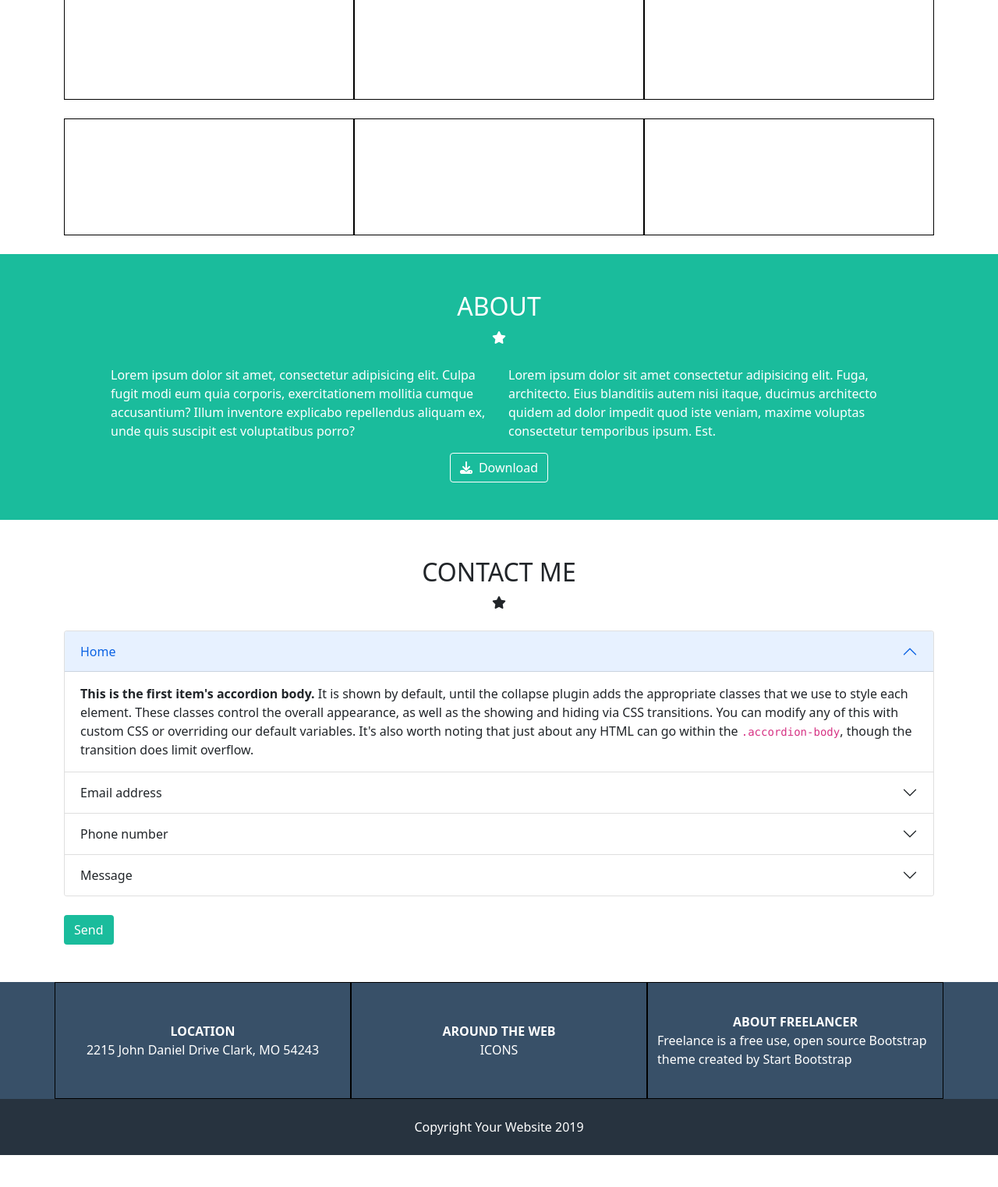
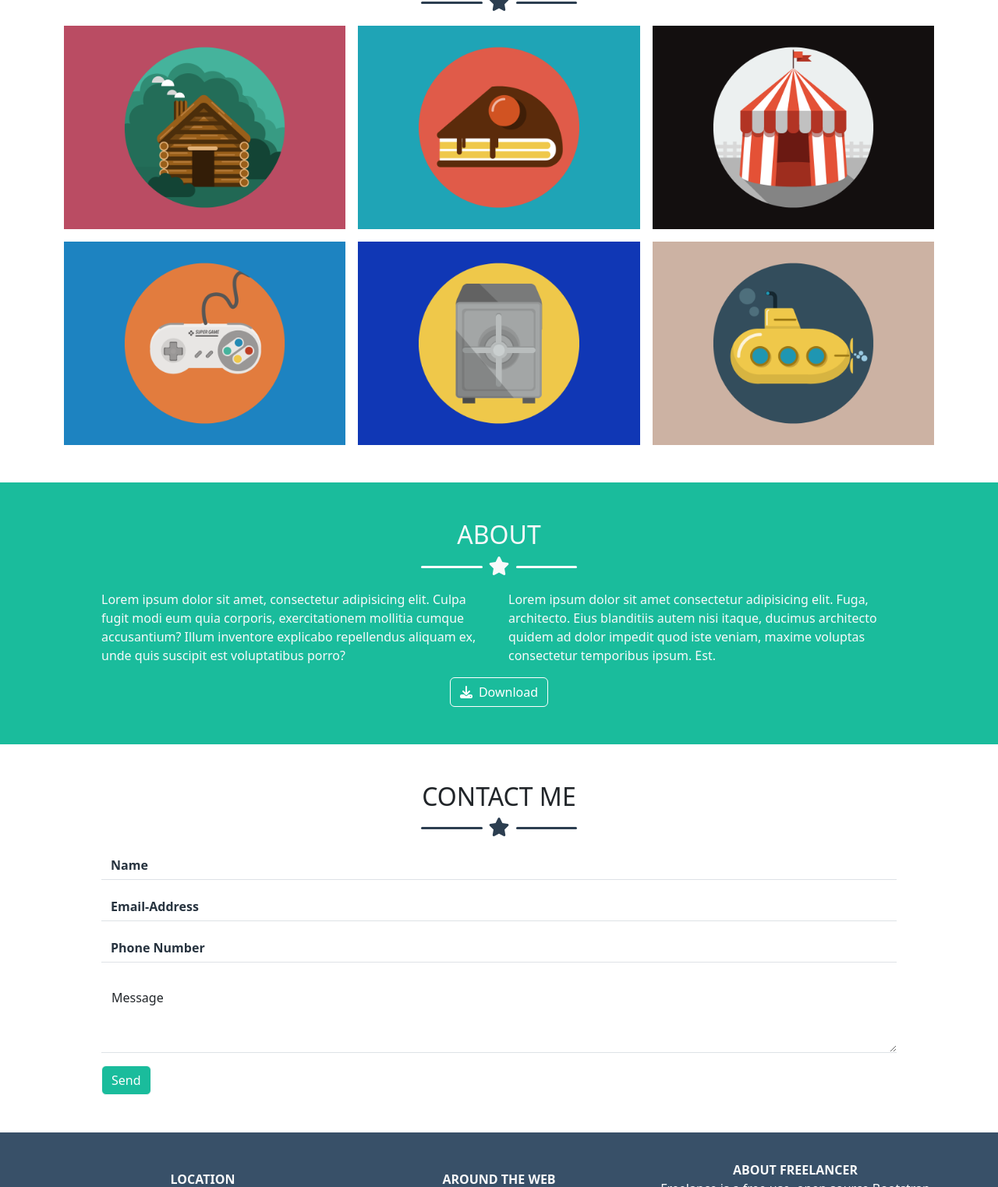
Before and after one commit to DavideAnile/html-css-bootstrap-freelancer, a plain HTML site: page index.html in a window 1280 px wide. Shown: the part 538-2061 px from the top of the page at 78% size. Before the commit the page ends 2020 px from the top, so only its background shows below. Drawn offline with nearby package versions, Linux system fonts and the light colour scheme.

Commit message:
End exercise

```diff
--- a/css/style.css
+++ b/css/style.css
@@ -1,24 +1,35 @@
 nav{
 
-    background-color: blue;
+    background-color: #293644;
 }
 
+/* MAIN */
 #colored-section{
     background-color: #1abc9c;
-    color: white;
+
 }
-.image-container{
-    width: 150px;
-    height: 150px;
-    background-color: red;
+#colored-section img{
+    max-width: 150px;
 }
 
-.test{
-    height: 150px;
-    border: 1px solid black;
+.my-container{
+    width: 200px;
 }
 
+.my-container .bar{
+    display: flex;
+    flex-grow: 1;
+    height: 3px;
+    background-color:  white;
+}
 
+.my-container .bar.special{
+    background-color: #2c3e50;
+}
+
+.blue-star{
+    color: #2c3e50;
+}
 
 .first-btn{
     border: 1px solid white;
@@ -26,17 +37,25 @@ nav{
 }
 
 .second-btn{
-    align-self: flex-start;
     background-color: #1abc9c;
     color: white;
 }
 
+.form-control::placeholder{
+    color:#27333f;
+    font-weight: bold;
+}
+
+/* /MAIN */
+
+/* FOOTER */
+
 .up-footer{
     background-color: #385068;
-    color: white;
 }
 
 .bottom-footer{
     background-color: #27333f;
-    color: white;
 }
+
+/* /FOOTER */
--- a/index.html
+++ b/index.html
@@ -5,180 +5,162 @@
     <meta http-equiv="X-UA-Compatible" content="IE=edge">
     <meta name="viewport" content="width=device-width, initial-scale=1.0">
     <link rel="stylesheet" href="https://cdnjs.cloudflare.com/ajax/libs/font-awesome/6.3.0/css/all.min.css" integrity="sha512-SzlrxWUlpfuzQ+pcUCosxcglQRNAq/DZjVsC0lE40xsADsfeQoEypE+enwcOiGjk/bSuGGKHEyjSoQ1zVisanQ==" crossorigin="anonymous" referrerpolicy="no-referrer" />
-    <link href="https://cdn.jsdelivr.net/npm/bootstrap@5.0.2/dist/css/bootstrap.min.css" rel="stylesheet" integrity="sha384-EVSTQN3/azprG1Anm3QDgpJLIm9Nao0Yz1ztcQTwFspd3yD65VohhpuuCOmLASjC" crossorigin="anonymous">
+    <link href="https://cdn.jsdelivr.net/npm/bootstrap@5.3.0-alpha1/dist/css/bootstrap.min.css" rel="stylesheet" integrity="sha384-GLhlTQ8iRABdZLl6O3oVMWSktQOp6b7In1Zl3/Jr59b6EGGoI1aFkw7cmDA6j6gD" crossorigin="anonymous">
     <link rel="stylesheet" href="css/style.css">
     <title>Document</title>
 </head>
 <body>
-    <nav class="container-fluid pt-3">
+    <nav class="container-fluid text-white py-2">   <!-- NAVBAR-->
         <div class="container d-flex justify-content-between">
-            <div class="nav-left ">START BOOTSTRAP</div>
-            <div class="nav-right d-flex align-items-center pe-4">
-                <ul class="d-flex gap-3 list-unstyled ">
+            <div class="nav-left d-flex align-items-center fw-bold fs-4">START BOOTSTRAP</div>
+            <div class="nav-right position-relative d-flex align-items-center">
+                <div class="position-absolute top-50 end-0 translate-middle-y d-block d-sm-none"><i class="fa-sharp fa-solid fa-bars"></i></div>
+                <ul class="d-flex d-none d-sm-flex gap-3 list-unstyled fw-bold pt-3">
                     <li>PORTFOLIO</li>
                     <li>ABOUT</li>
                     <li>CONTACT</li>
                 </ul>
             </div>
         </div>
-    </nav>
+    </nav>           <!-- /NAVBAR-->
 
     <main>
-        <section id="colored-section">
+        <section id="colored-section" class="text-light">   <!-- FIRST SECTION-->
             <div class="container d-flex flex-column align-items-center">
-                <div class="image-container mb-3 mt-5"></div>
+
+                  <img src="img/avatar.svg" class="img-fluid pt-4 pb-2" alt="...">
+
                 <h1>START BOOTSTRAP</h1>
-                <div><i class="fa-solid fa-star"></i></div>
-                <div>GRAPHIC ARTIST - WEB DESIGNER - ILLUSTRATOR</div>
+                <div class="my-container d-flex align-items-center gap-2 pb-3">
+                  <div class="bar rounded-5"></div>
+                  <div><i class="fa-solid fa-star fs-4"></i></div>
+                  <div class="bar rounded-5"></div>
                 </div>
-        </section>
+                <div class="pb-5">GRAPHIC ARTIST - WEB DESIGNER - ILLUSTRATOR</div>
+            </div>
+        </section>     <!-- /FIRST SECTION-->
 
-        <section>
+        <section class="mb-5">  <!-- SECOND SECTION-->
             <div class="container d-flex flex-column justify-content-between align-items-center">
                 <h2 class="mt-5">PORTFOLIO</h2>
-                <div class="mb-4"><i class="fa-solid fa-star"></i></div>
-                <div class="container">
-                    <div class="row row-cols-3 g-4 mb-4">
-                        <div class="col test"></div>
-                        <div class="col test"></div>
-                        <div class="col test"></div>
-                        <div class="col test"></div>
-                        <div class="col test"></div>
-                        <div class="col test"></div>
+                <div class="my-container d-flex align-items-center gap-2 pb-3">
+                  <div class="bar special rounded-5"></div>
+                  <div><i class="blue-star fa-solid fa-star fs-4"></i></div>
+                  <div class="bar special rounded-5"></div>
                 </div>
             </div>
-        </section>
-
-        <section id="colored-section">
-
-            <div class="container d-flex flex-column align-items-center">
-                <h2 class="mt-5">ABOUT</h2>
-                <div class="mb-4"><i class="fa-solid fa-star"></i></div>
                 <div class="container">
-                     <div class="row px-5">
-                        <div class="col"><p>Lorem ipsum dolor sit amet, consectetur adipisicing elit. Culpa fugit modi eum quia corporis, exercitationem mollitia cumque accusantium? Illum inventore explicabo repellendus aliquam ex, unde quis suscipit est voluptatibus porro?</p></div>
-                        <div class="col"><p>Lorem ipsum dolor sit amet consectetur adipisicing elit. Fuga, architecto. Eius blanditiis autem nisi itaque, ducimus architecto quidem ad dolor impedit quod iste veniam, maxime voluptas consectetur temporibus ipsum. Est.</p></div>
+                    <div class="row g-3">
+                        <div class="col-sm-12 col-md-6 col-lg-4">
+                          <div class="my-col">
+                            <img src="img/cabin.png" class="img-fluid" alt="...">
                           </div>
                         </div>
-                <button type="button" class="btn btn-primary first-btn mb-5"><i class="fa-solid fa-download me-2" ></i>Download</button>
-            </div>
-        </section>
-
-        <section class="container d-flex flex-column align-items-center">
-            <h2 class="mt-5">CONTACT ME</h2>
-            <div class="mb-4"><i class="fa-solid fa-star"></i></div>
-            <div class="accordion" id="accordionExample">
-                <div class="accordion-item">
-                  <h2 class="accordion-header" id="headingOne">
-                    <button class="accordion-button" type="button" data-bs-toggle="collapse" data-bs-target="#collapseOne" aria-expanded="true" aria-controls="collapseOne">
-                      Home
-                    </button>
-                  </h2>
-                  <div id="collapseOne" class="accordion-collapse collapse show" aria-labelledby="headingOne" data-bs-parent="#accordionExample">
-                    <div class="accordion-body">
-                      <strong>This is the first item's accordion body.</strong> It is shown by default, until the collapse plugin adds the appropriate classes that we use to style each element. These classes control the overall appearance, as well as the showing and hiding via CSS transitions. You can modify any of this with custom CSS or overriding our default variables. It's also worth noting that just about any HTML can go within the <code>.accordion-body</code>, though the transition does limit overflow.
+                        <div class="col-sm-12 col-md-6 col-lg-4">
+                          <div class="my-col">
+                            <img src="img/cake.png" class="img-fluid" alt="...">
                           </div>
                         </div>
-                </div>
-                <div class="accordion-item">
-                  <h2 class="accordion-header" id="headingTwo">
-                    <button class="accordion-button collapsed" type="button" data-bs-toggle="collapse" data-bs-target="#collapseTwo" aria-expanded="false" aria-controls="collapseTwo">
-                      Email address
-                    </button>
-                  </h2>
-                  <div id="collapseTwo" class="accordion-collapse collapse" aria-labelledby="headingTwo" data-bs-parent="#accordionExample">
-                    <div class="accordion-body">
-                      <strong>This is the second item's accordion body.</strong> It is hidden by default, until the collapse plugin adds the appropriate classes that we use to style each element. These classes control the overall appearance, as well as the showing and hiding via CSS transitions. You can modify any of this with custom CSS or overriding our default variables. It's also worth noting that just about any HTML can go within the <code>.accordion-body</code>, though the transition does limit overflow.
+                        <div class="col-sm-12 col-md-6 col-lg-4">
+                          <div class="my-col">
+                            <img src="img/circus.png" class="img-fluid" alt="...">
                           </div>
                         </div>
-                </div>
-                <div class="accordion-item">
-                  <h2 class="accordion-header" id="headingThree">
-                    <button class="accordion-button collapsed" type="button" data-bs-toggle="collapse" data-bs-target="#collapseThree" aria-expanded="false" aria-controls="collapseThree">
-                      Phone number
-                    </button>
-                  </h2>
-                  <div id="collapseThree" class="accordion-collapse collapse" aria-labelledby="headingThree" data-bs-parent="#accordionExample">
-                    <div class="accordion-body">
-                      <strong>This is the third item's accordion body.</strong> It is hidden by default, until the collapse plugin adds the appropriate classes that we use to style each element. These classes control the overall appearance, as well as the showing and hiding via CSS transitions. You can modify any of this with custom CSS or overriding our default variables. It's also worth noting that just about any HTML can go within the <code>.accordion-body</code>, though the transition does limit overflow.
+                        <div class="col-sm-12 col-md-6 col-lg-4 ">
+                          <div class="my-col">
+                            <img src="img/game.png" class="img-fluid" alt="...">
                           </div>
                         </div>
+                        <div class="col-sm-12 col-md-6 col-lg-4">
+                          <div class="my-col">
+                            <img src="img/safe.png" class="img-fluid" alt="...">
                           </div>
-                <div class="accordion-item">
-                  <h2 class="accordion-header" id="headingThree">
-                    <button class="accordion-button collapsed" type="button" data-bs-toggle="collapse" data-bs-target="#collapseThree" aria-expanded="false" aria-controls="collapseThree">
-                      Message
-                    </button>
-                  </h2>
-                  <div id="collapseThree" class="accordion-collapse collapse" aria-labelledby="headingThree" data-bs-parent="#accordionExample">
-                    <div class="accordion-body">
-                      <strong>This is the third item's accordion body.</strong> It is hidden by default, until the collapse plugin adds the appropriate classes that we use to style each element. These classes control the overall appearance, as well as the showing and hiding via CSS transitions. You can modify any of this with custom CSS or overriding our default variables. It's also worth noting that just about any HTML can go within the <code>.accordion-body</code>, though the transition does limit overflow.
+                        </div>
+                        <div class="col-sm-12 col-md-6 col-lg-4">
+                          <div class="my-col">
+                            <img src="img/submarine.png" class="img-fluid" alt="...">
                           </div>
                         </div>
                     </div>
                 </div>
-            <button type="button" class="btn second-btn mt-4 mb-5">Send</button>
-        </section>
+          </section>   <!-- /SECOND SECTION-->
 
-        <section id="footer">
-           <div class="up-footer">
-
-               <div class="container">
-                   <div class="row row-cols-3">
-                        <div class="col test d-flex flex-column justify-content-center align-items-center">
-                            <div class="fw-bold">LOCATION</div>
-                            <div>2215 John Daniel Drive Clark, MO 54243</div>
+          <section id="colored-section" class="text-light">  <!-- THIRD SECTION -->
+              <div class="container d-flex flex-column align-items-center">
+                <h2 class="pt-5">ABOUT</h2>
+                <div class="my-container d-flex align-items-center gap-2 pb-3">
+                  <div class="bar rounded-5"></div>
+                  <div><i class="fa-solid fa-star fs-4"></i></div>
+                  <div class="bar rounded-5"></div>
                 </div>
-                        <div class="col test d-flex flex-column justify-content-center align-items-center">
-                            <div class="fw-bold">AROUND THE WEB</div>
-                            <div>ICONS</div>
+                <div class="row px-5">
+                   <div class="col-sm-12 col-md-6"><p>Lorem ipsum dolor sit amet, consectetur adipisicing elit. Culpa fugit modi eum quia corporis, exercitationem mollitia cumque accusantium? Illum inventore explicabo repellendus aliquam ex, unde quis suscipit est voluptatibus porro?</p></div>
+                   <div class="col-sm-12 col-md-6"><p>Lorem ipsum dolor sit amet consectetur adipisicing elit. Fuga, architecto. Eius blanditiis autem nisi itaque, ducimus architecto quidem ad dolor impedit quod iste veniam, maxime voluptas consectetur temporibus ipsum. Est.</p></div>
                </div>
-                        <div class="col test d-flex flex-column justify-content-center align-items-center">
-                            <div class="fw-bold">ABOUT FREELANCER</div>
-                            <div class="text-">Freelance is a free use, open source Bootstrap theme created by Start Bootstrap</div>
+               <button type="button" class="btn btn-primary first-btn mb-5"><i class="fa-solid fa-download me-2" ></i>Download</button>
               </div>
-
-                   </div>
-
-               </div>
-           </div>
-           <div class="bottom-footer text-center p-4">
-                <span>Copyright Your Website 2019</span>
-           </div>
-
-        </section>
+          </section>  <!-- /THIRD SECTION-->
 
 
 
 
+        <section class="container">  <!-- LAST SECTION-->
+          <div class="d-flex flex-column align-items-center">
+            <h2 class="mt-5">CONTACT ME</h2>
+            <div class="my-container d-flex align-items-center gap-2 pb-3">
+              <div class="bar special rounded-5"></div>
+              <div><i class="blue-star fa-solid fa-star fs-4"></i></div>
+              <div class="bar special rounded-5"></div>
+            </div>
+          </div>
 
-
-
-
-
-
-
-
-
-
-
-
-
-
-
-
+            <form class="px-5">
+              <div class="mb-3">
+                <input type="text" placeholder="Name" class="form-control border-0 border-bottom rounded-0" id="exampleInputEmail1" aria-describedby="emailHelp">
+              </div>
+              <div class="mb-3">
+                <input type="Email" placeholder="Email-Address" class="form-control border-0 border-bottom rounded-0" id="exampleInputPassword1">
+              </div>
+              <div class="mb-3">
+                <input type="tel" placeholder="Phone Number" class="form-control border-0 border-bottom rounded-0" id="exampleInputPassword1">
+              </div>
+              <div class="form-floating">
+                <textarea class="form-control border-0 border-bottom rounded-0 mb-3" placeholder="Leave a comment here" id="floatingTextarea2" style="height: 100px"></textarea>
+                <label for="floatingTextarea2">Message</label>
+              </div>
+              <button type="submit" class="btn btn-light second-btn mb-5">Send</button>
+            </form>
+          </section>  <!-- /LAST SECTION-->
         </main>
 
-
-
-
-
-
-
-
-
-
-
+        <footer id="footer" class="text-light">
+           <div class="up-footer pt-4 pb-4">
+             <div class="container">
+                    <div class="row text-center align-items-center">
+                      <div class="col-sm-12 col-md-4">
+                          <div class="fw-bold">LOCATION</div>
+                          <div>2215 John Daniel Drive Clark, MO 54243</div>
+                      </div>
+                      <div class="col-sm-12 col-md-4 py-4">
+                          <div class="fw-bold">AROUND THE WEB</div>
+                          <div>
+                            <i class="fa-brands fa-linkedin-in px-1"></i>
+                            <i class="fa-brands fa-facebook px-1"></i>
+                            <i class="fa-brands fa-google-plus-g px-1"></i>
+                            <i class="fa-brands fa-twitter px-1"></i>
+                          </div>
+                      </div>
+                      <div class="col-sm-12 col-md-4">
+                          <div class="fw-bold">ABOUT FREELANCER</div>
+                          <div class="text-">Freelance is a free use, open source Bootstrap theme created by <span class="text-success">Start Bootstrap</span>.</div>
+                      </div>
+                    </div>
+              </div>
+            </div>
+            <div class="bottom-footer text-center p-4">
+              <span class="fw-bold">Copyright <i class="fa-regular fa-copyright"></i> Your Website 2019</span>
+              </div>
+            </footer>
 
             <script src="https://cdn.jsdelivr.net/npm/bootstrap@5.0.2/dist/js/bootstrap.bundle.min.js" integrity="sha384-MrcW6ZMFYlzcLA8Nl+NtUVF0sA7MsXsP1UyJoMp4YLEuNSfAP+JcXn/tWtIaxVXM" crossorigin="anonymous"></script>
         </body>
```
Also changed, not shown: img/avatar.svg (added), img/cabin.png (added), img/cake.png (added), img/circus.png (added), img/game.png (added), img/safe.png (added), img/submarine.png (added). Lines whose indentation alone changed are shown as unchanged.
